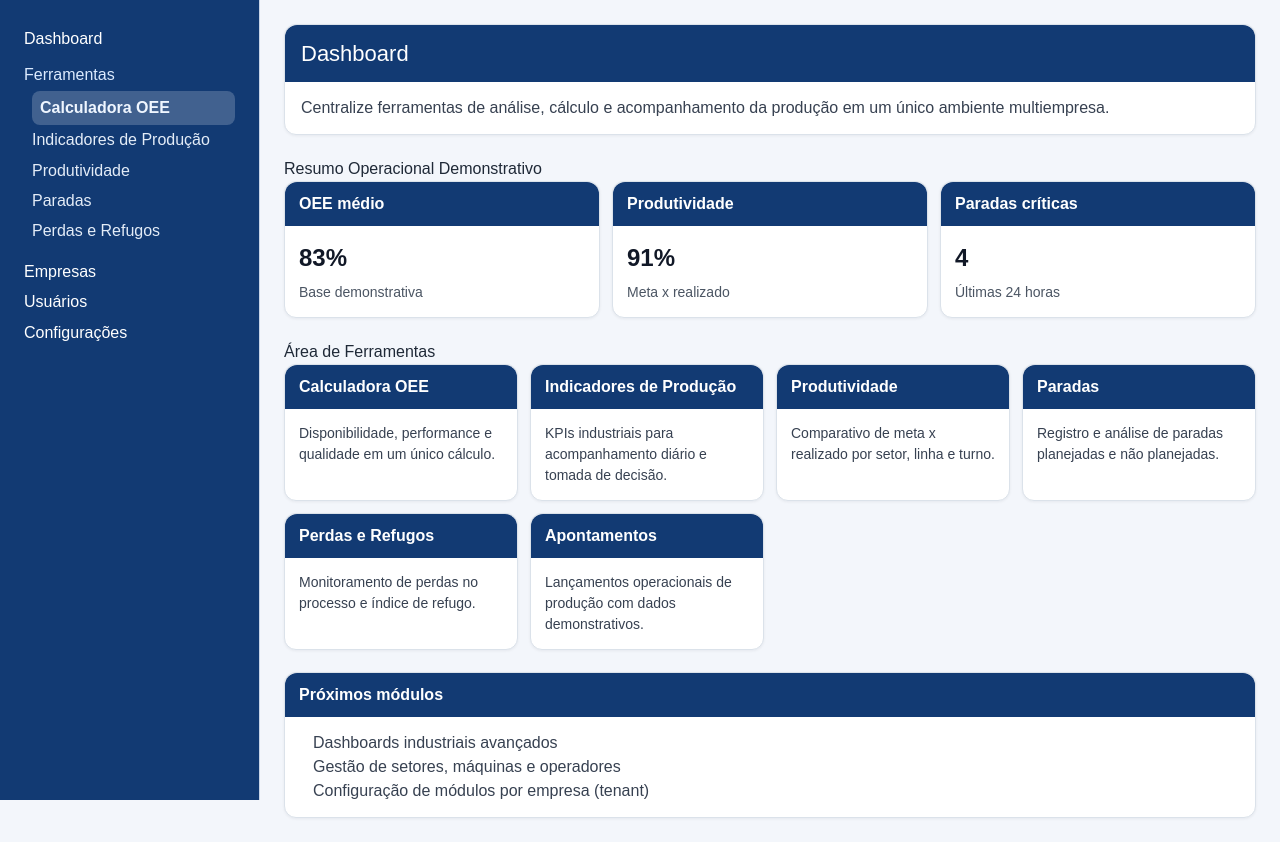
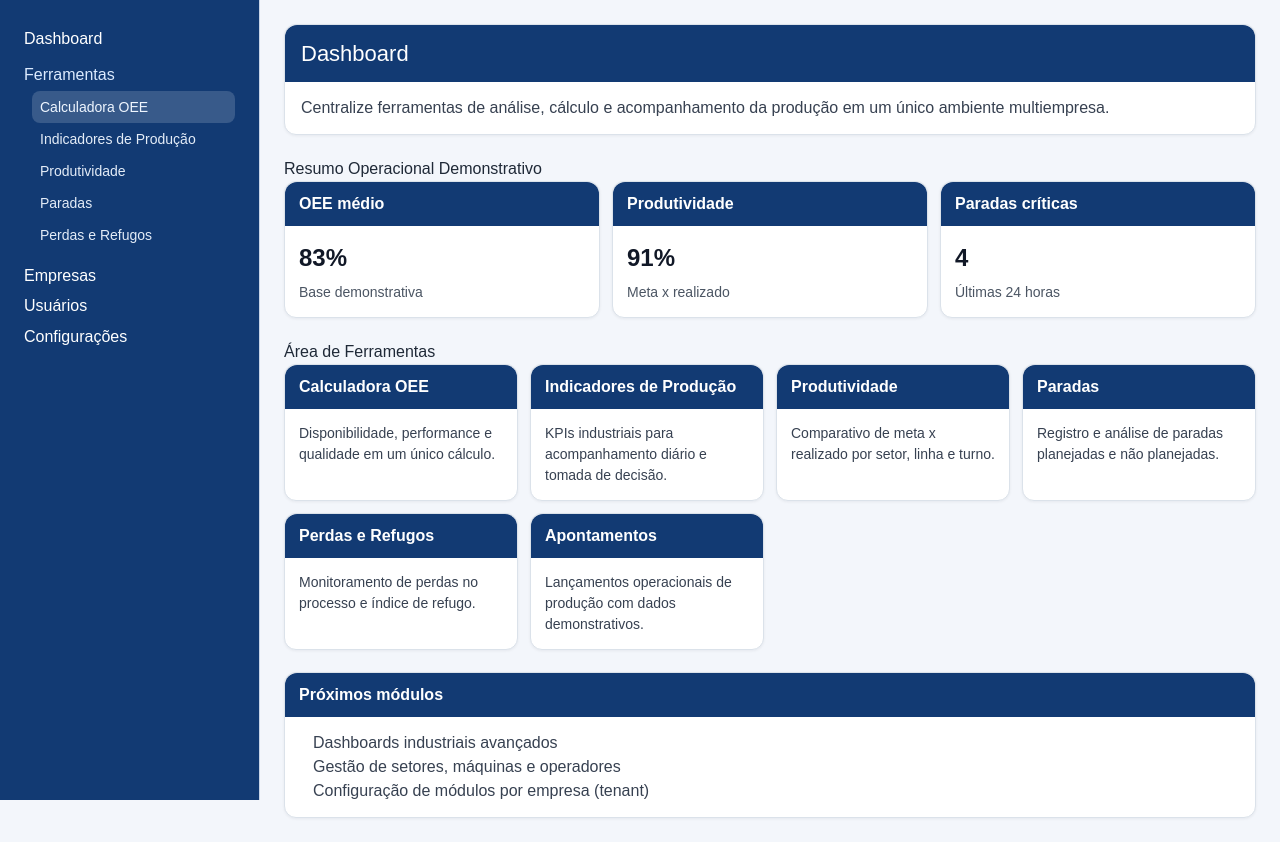
Before and after one commit to ArthurEngProduto/SIGO-Portal-de-Produ-o, a Next.js app: page / in a window 1280 px wide. Built offline with nearby package versions, Linux system fonts and the light colour scheme.

Commit message:
Ajusta visual da sidebar

```diff
--- a/components/layout/Sidebar.tsx
+++ b/components/layout/Sidebar.tsx
@@ -5,6 +5,17 @@ type SidebarProps = {
 };
 
 export default function Sidebar({ ferramentasMenu }: SidebarProps) {
+  const ferramentaItemStyle = {
+    display: "block",
+    color: "inherit",
+    textDecoration: "none",
+    fontSize: "14px",
+    fontWeight: 500,
+    lineHeight: "20px",
+    padding: "6px 8px",
+    borderRadius: 8,
+  } as const;
+
   return (
     <aside
       style={{
@@ -29,11 +40,14 @@ export default function Sidebar({ ferramentasMenu }: SidebarProps) {
             return (
               <li key={item} style={{ paddingLeft: "8px", color: "#eff6ff" }}>
                 {active ? (
-                  <Link href="/ferramentas/oee" style={{ color: "inherit", textDecoration: "none", fontWeight: 700, display: "block", background: "rgba(255,255,255,0.2)", borderRadius: 8, padding: "2px 8px" }}>
+                  <Link
+                    href="/ferramentas/oee"
+                    style={{ ...ferramentaItemStyle, background: "rgba(255,255,255,0.16)" }}
+                  >
                     {item}
                   </Link>
                 ) : (
-                  <span style={{ opacity: 0.95 }}>{item}</span>
+                  <span style={{ ...ferramentaItemStyle, opacity: 0.95 }}>{item}</span>
                 )}
               </li>
             );
```
